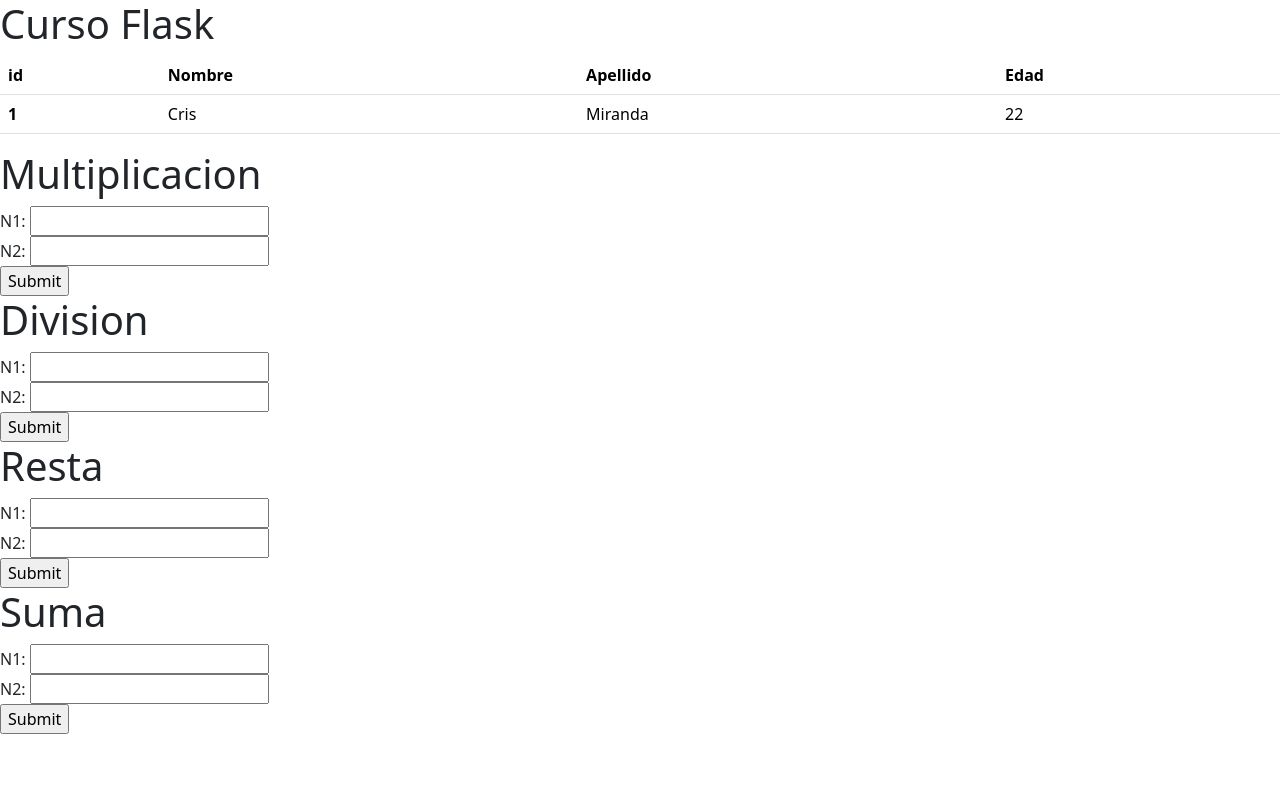
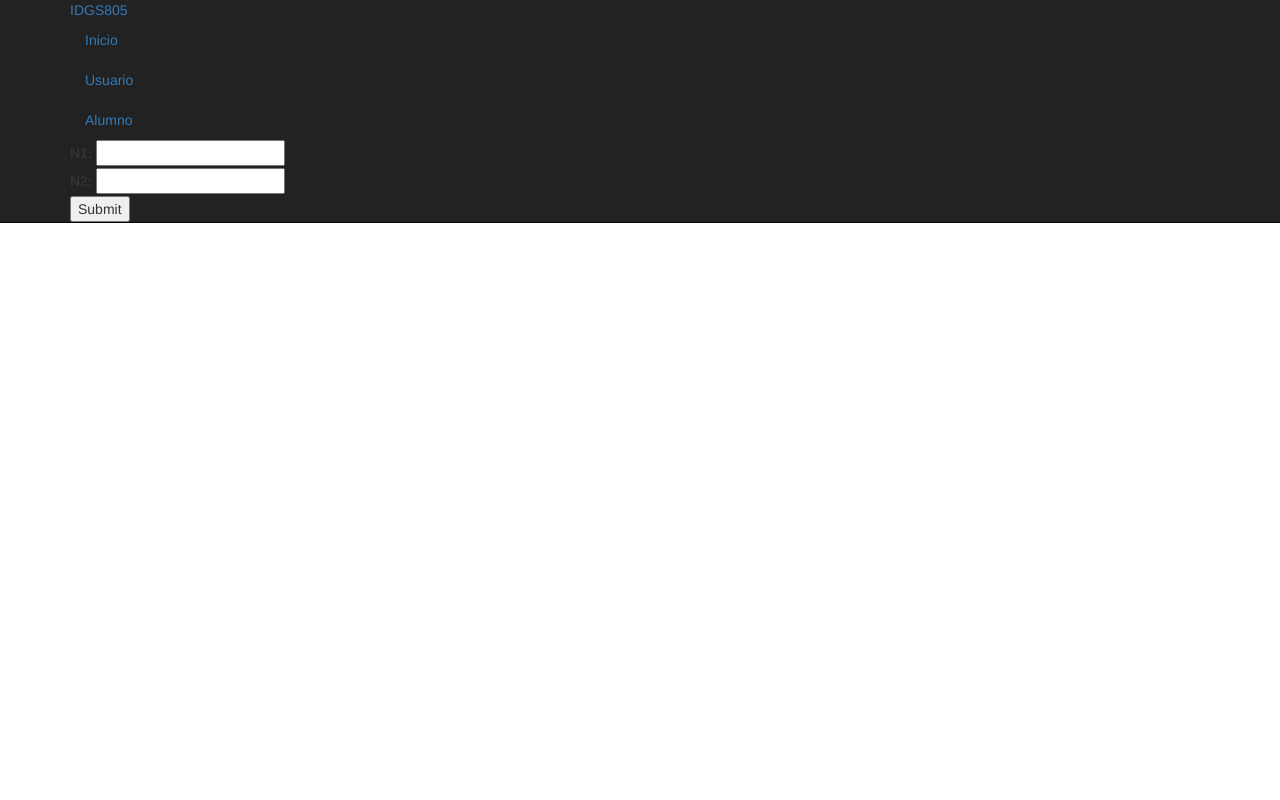
Before and after one commit to IDGS-805-21000375/IntroFlask, a Flask app: page /OperasBas in a window 1280 px wide. Run offline with Flask 3, Linux system fonts and the light colour scheme; some libraries are stand-ins or nearby versions.

Commit message:
Formulario 13/02/25

```diff
--- a/main.py
+++ b/main.py
@@ -1,4 +1,6 @@
 from flask import Flask,render_template, request
+import forms
+
 
 app=Flask(__name__)
 
@@ -62,8 +64,8 @@ def operas():
 def result():
     if request.method == "POST":
         try:
-            num1 = int(request.form.get("n1", 0))
-            num2 = int(request.form.get("n2", 0))
+            num1 = int(request.form.get("n1"))
+            num2 = int(request.form.get("n2"))
             resultado = num1 * num2
             return f"La multiplicación de {num1} x {num2} = {resultado}"
         except ValueError:
@@ -72,8 +74,20 @@ def result():
 
 
 
-
-
+app.route("/alumnos", methods=["GET", "POST"])
+def alumnos():
+    mat=''
+    nom=''
+    ape=''
+    email=''
+    alumno_clase= forms.UserForm(request.form)
+    if request.method== "POST":
+        mat=alumno_clase.matricula.data
+        nom=alumno_clase.nombre.data
+        ape=alumno_clase.apellido.data
+        email=alumno_clase.email.data
+        print('Nombre: {}'.format(nom))
+    return render_template("Alumnos.html",form=alumno_clase)
 
 @app.route("/Cinepolis")
 def Cine1():
@@ -86,28 +100,25 @@ def calcularDescuento2(numB):
     return numB * 12
 
 def calcularDescuento5(numB):
-    return (numB * 12) * 0.9  # 10% de descuento
+    return (numB * 12) * 0.9
 
 def calcularDescuentoMAS5(numB):
-    return (numB * 12) * 0.85  # 15% de descuento
+    return (numB * 12) * 0.85
 
 def aplicarDescuentoTarjeta(total):
-    return total * 0.9  # 10% de descuento adicional
+    return total * 0.9  #
 
 @app.route("/Cinepolis2", methods=["GET", "POST"])
 def Cine():
     total = None
     mensaje = ""
-
     if request.method == "POST":
         try:
             nombre = request.form["nombre"]
             numP = int(request.form["cantidad_personas"])
             numB = int(request.form["cantidad_boletos"])
             tarjetaCINECO = request.form.get("cineco") == "si"
-
             boletosPermitidos = calcularBoletos(numP)
-
             if numB > boletosPermitidos:
                 mensaje = f"No puedes comprar más de {boletosPermitidos} boletos."
             else:
@@ -120,12 +131,9 @@ def Cine():
 
                 if tarjetaCINECO:
                     total = aplicarDescuentoTarjeta(total)
-
                 total = f"${total:.2f}"
-
         except ValueError:
             mensaje = "Por favor, ingresa valores válidos."
-
     return render_template("Cinepolis.html", total=total, mensaje=mensaje)
 
 
--- a/templates/OperasBas.html
+++ b/templates/OperasBas.html
@@ -2,35 +2,7 @@
 
 {% block container %}
 
-<from action="/Multiplicacion" method="post">
-    <h1>Multiplicacion</h1>
-    <label>N1:</label>
-    <input type="text" name="n1"><br>
-    <label>N2:</label>
-    <input type="text" name="n2"><br>
-    <input type="submit" name="calcular"><br>
-</from>
-
-<from action="/Multiplicacion" method="post">
-    <h1>Division</h1>
-    <label>N1:</label>
-    <input type="text" name="n1"><br>
-    <label>N2:</label>
-    <input type="text" name="n2"><br>
-    <input type="submit" name="calcular"><br>
-</from>
-
-<from action="/Resta" method="post">
-    <h1>Resta</h1>
-    <label>N1:</label>
-    <input type="text" name="n1"><br>
-    <label>N2:</label>
-    <input type="text" name="n2"><br>
-    <input type="submit" name="calcular"><br>
-</from>
-
-<from action="/Suma" method="post">
-    <h1>Suma</h1>
+<from action="/resultado" method="post">
     <label>N1:</label>
     <input type="text" name="n1"><br>
     <label>N2:</label>
--- a/templates/layout.html
+++ b/templates/layout.html
@@ -1,34 +1,50 @@
-<html>
+<!DOCTYPE html>
+<html lang="en">
 <head>
     <meta charset="UTF-8">
     <meta name="viewport" content="width=device-width, initial-scale=1.0">
-        <link href="https://cdn.jsdelivr.net/npm/bootstrap@5.3.0-alpha3/dist/css/bootstrap.min.css" rel="stylesheet">
+    <link  href="../env/static/bootstrap/css/bootstrap.min.css" rel="stylesheet">
+    <style>
+     body{
+        padding-top: 60px;
+     }
+     .tr-head{background: #dff0d8;}
+    </style>
     <title>Document</title>
 </head>
 <body>
-        <h1>Curso Flask</h1>
-
-        <table class="table">
-            <thead>
-              <tr>
-                <th scope="col">id</th>
-                <th scope="col">Nombre</th>
-                <th scope="col">Apellido</th>
-                <th scope="col">Edad</th>
-              </tr>
-            </thead>
-            <tbody>
-              <tr>
-                <th scope="row">1</th>
-                <td>Cris</td>
-                <td>Miranda</td>
-                <td>22</td>
-              </tr>
-            </tbody>
-        </table>
-
+    <div class="navbar navbar navbar-inverse navbar-fixed-top">
+        <div class="navbar-inner">
+            <div class="container">
+                <a href="" class="brand">
+                    IDGS805
+                </a>
+                <ul class="nav">
+                    <li class="active">
+                        <a href="">
+                            <i class="icon-home icon-white"></i>
+                            Inicio
+                        </a>
+                    </li>
+                    <li>
+                        <a href="">
+                            <i class="icon-user icon-white"></i>
+                            Usuario
+                        </a>
+                    </li>
+                    <li>
+                        <a href="">
+                            <i class="icon-user icon-white"></i>
+                            Alumno
+                        </a>
+                    </li>
+                </ul>
+            </div>
+        </div>
+    <div class="container">
         {% block container %}
-        {%endblock%}
-
+            {% endblock %}
+    </div>
+    </div>
 </body>
 </html>
```
Also changed, not shown: forms.py (added, +10 -0 lines), templates/Alumnos.html (added, +12 -0 lines), templates/_macros.html (added, +8 -0 lines), templates/ejemplo1.html (+6 -5 lines), 1 other file. Lines whose indentation alone changed are shown as unchanged.
